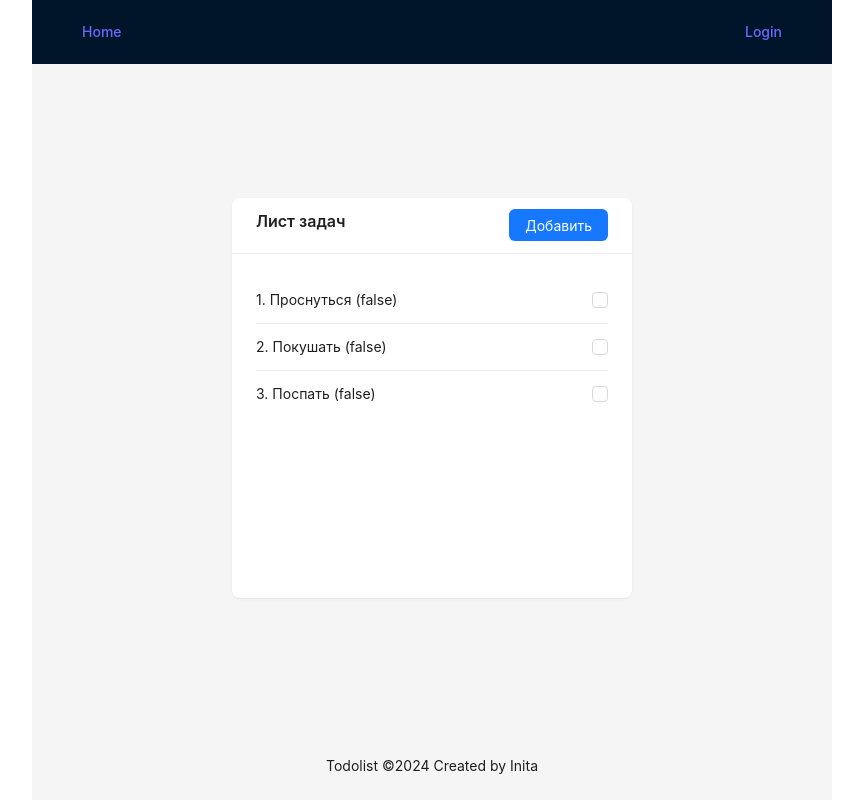
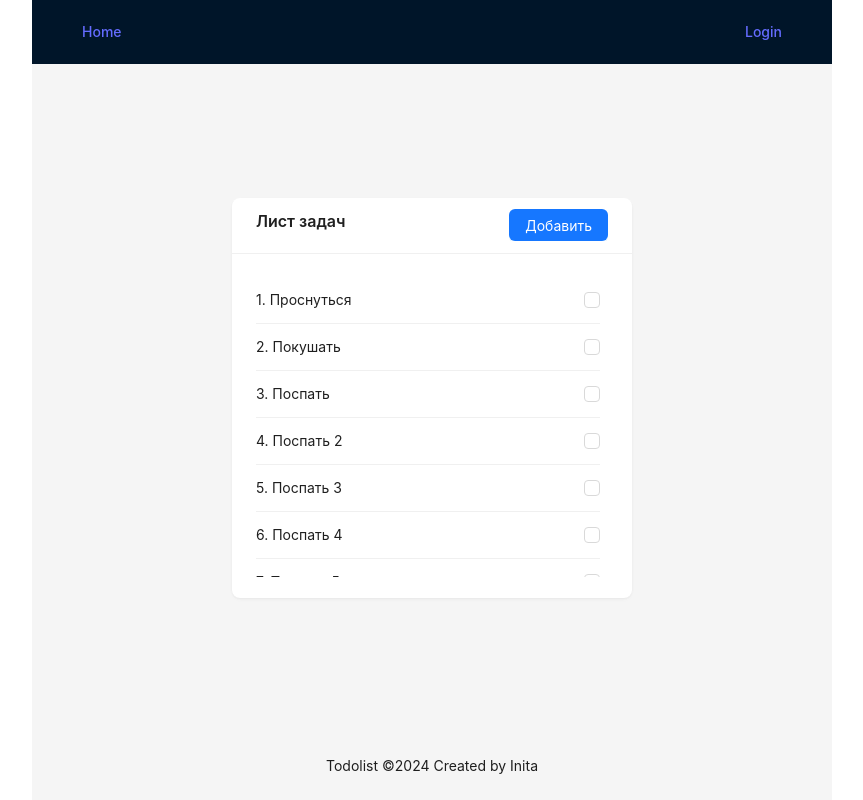
Before and after one commit to AlexandrInita/react-ts-todolist, a React (Vite) app: page / in a window 1280 px wide. Shown: the whole page, without its empty margins (208-1071 px from the left). Built offline with nearby package versions, Linux system fonts and the light colour scheme.

Commit message:
add structure

```diff
--- /dev/null
+++ b/src/components/MainPage/NewTaskEditor.tsx
@@ -0,0 +1,43 @@
+import React, {
+  FC
+} from 'react'
+import {
+  Input,
+  Button
+} from 'antd'
+
+type TProps = {
+  newTitle: string,
+  newDescription: string,
+  changeNewTitle: (e : React.ChangeEvent<HTMLInputElement>) => void,
+  changeNewDescription: (e : React.ChangeEvent<HTMLInputElement>) => void,
+  addNewTask: () => void,
+}
+
+const NewTaskEditor: FC<TProps> = (
+  {newTitle, newDescription, changeNewTitle, changeNewDescription, addNewTask} : TProps) => {
+  return (
+    <>
+      <Input
+        placeholder="Титул"
+        value={newTitle}
+        onChange={changeNewTitle}
+      />
+      <Input
+        placeholder="Описание"
+        value={newDescription}
+        style={{ marginTop: '8px' }}
+        onChange={changeNewDescription}
+      />
+      <Button
+        type="primary"
+        style={{ marginTop: '8px' }}
+        onClick={addNewTask}
+      >
+        Добавить
+      </Button>
+    </>
+  )
+}
+
+export default NewTaskEditor
--- /dev/null
+++ b/src/components/MainPage/TaskList.tsx
@@ -0,0 +1,40 @@
+import React, {
+  FC
+} from 'react'
+import {
+  List,
+  Popover,
+  Checkbox
+} from 'antd'
+import { TTask } from '../../types/task'
+import { CheckboxChangeEvent } from 'antd/es/checkbox'
+
+type TProps = {
+  tasks: TTask[],
+  changeCompleted: (e : CheckboxChangeEvent, index: number) => void,
+}
+
+const TaskList: FC<TProps> = (
+  {tasks, changeCompleted} : TProps) => {
+  return (
+     <List
+        style={{ paddingRight: '8px', height: 300, overflow: 'auto' }}
+        itemLayout="horizontal"
+        dataSource={tasks}
+        renderItem={(item, index) => (
+          <List.Item key={item.id} style={{ display: 'flex', justifyContent: 'space-between'}}>
+            <Popover title={item.description}>
+              {index + 1}. {item.title}
+            </Popover>
+
+            <Checkbox
+              checked={item.completed}
+              onChange={(event: CheckboxChangeEvent) => { changeCompleted(event, index) }}
+            />
+          </List.Item>
+        )}
+    />
+  )
+}
+
+export default TaskList
--- a/src/pages/MainPage.tsx
+++ b/src/pages/MainPage.tsx
@@ -4,22 +4,14 @@ import React, { FC,
 } from 'react'
 import {
   Card,
-  List,
-  Checkbox,
-  Popover,
   Button,
-  Input,
 } from 'antd'
 import { CheckboxChangeEvent } from 'antd/es/checkbox'
+import NewTaskEditor from '../components/MainPage/NewTaskEditor'
+import { TTask } from '../types/task'
+import TaskList from '../components/MainPage/TaskList'
 
 const MainPage: FC = () => {
-  type TTask = {
-    id: number,
-    title: string,
-    description: string,
-    completed: boolean,
-  }
-
   const [tasks, setTasks] = useState<TTask[]>([])
   const [addState, setAddState] = useState(false)
   const [newTitle, setNewTittle] = useState('')
@@ -30,6 +22,11 @@ const MainPage: FC = () => {
       { id: 1, title: 'Проснуться', description: 'Очень важное дело и самое сложное дело', completed: false },
       { id: 2, title: 'Покушать', description: 'Самое важное дело', completed: false },
       { id: 3, title: 'Поспать', description: 'Лучшее дело сразу после покушать', completed: false },
+      { id: 4, title: 'Поспать 2', description: 'Лучшее дело сразу после покушать', completed: false },
+      { id: 5, title: 'Поспать 3', description: 'Лучшее дело сразу после покушать', completed: false },
+      { id: 6, title: 'Поспать 4', description: 'Лучшее дело сразу после покушать', completed: false },
+      { id: 7, title: 'Поспать 5', description: 'Лучшее дело сразу после покушать', completed: false },
+      { id: 8, title: 'Поспать 6', description: 'Лучшее дело сразу после покушать', completed: false },
     ])
   }, [])
 
@@ -57,6 +54,8 @@ const MainPage: FC = () => {
       completed: false,
     }])
     switchAddState()
+    setNewTittle('')
+    setNewDescription('')
   }
 
   const switchAddState = () => {
@@ -67,7 +66,7 @@ const MainPage: FC = () => {
     <div>
       <Card
         title={
-        <div style={{ display: 'flex', justifyContent: 'space-between'}}>
+        <div style={{ display: 'flex', justifyContent: 'space-between' }}>
           <span>Лист задач</span>
           <Button type="primary" onClick={switchAddState}>{addState ? 'Назад' : 'Добавить'}</Button>
         </div>
@@ -76,44 +75,19 @@ const MainPage: FC = () => {
         style={{ height: '400px', width: '400px' }}
       >
         {
-        addState ?
-          <div>
-            <Input
-              placeholder="Титул"
-              value={newTitle}
-              onChange={changeNewTitle}
+          addState ?
+            <NewTaskEditor
+              newTitle={newTitle}
+              newDescription={newDescription}
+              changeNewTitle={changeNewTitle}
+              changeNewDescription={changeNewDescription}
+              addNewTask={addNewTask}
             />
-            <Input
-              placeholder="Описание"
-              value={newTitle}
-              style={{ marginTop: '8px' }}
-              onChange={changeNewDescription}
+            :
+            <TaskList
+              tasks={tasks}
+              changeCompleted={changeCompleted}
             />
-            <Button
-              type="primary"
-              style={{ marginTop: '8px' }}
-              onClick={addNewTask}
-            >
-              Добавить
-            </Button>
-          </div>
-          :
-          <List
-            itemLayout="horizontal"
-            dataSource={tasks}
-            renderItem={(item, index) => (
-              <List.Item key={item.id} style={{ display: 'flex', justifyContent: 'space-between'}}>
-                <Popover title={item.description}>
-                  {index + 1}. {item.title} ({item.completed.toString()})
-                </Popover>
-
-                <Checkbox
-                  checked={item.completed}
-                  onChange={(event: CheckboxChangeEvent) => { changeCompleted(event, index) }}
-                />
-              </List.Item>
-            )}
-          />
         }
       </Card>
     </div>
--- /dev/null
+++ b/src/types/task.ts
@@ -0,0 +1,6 @@
+export type TTask = {
+  id: number,
+  title: string,
+  description: string,
+  completed: boolean,
+}
```
